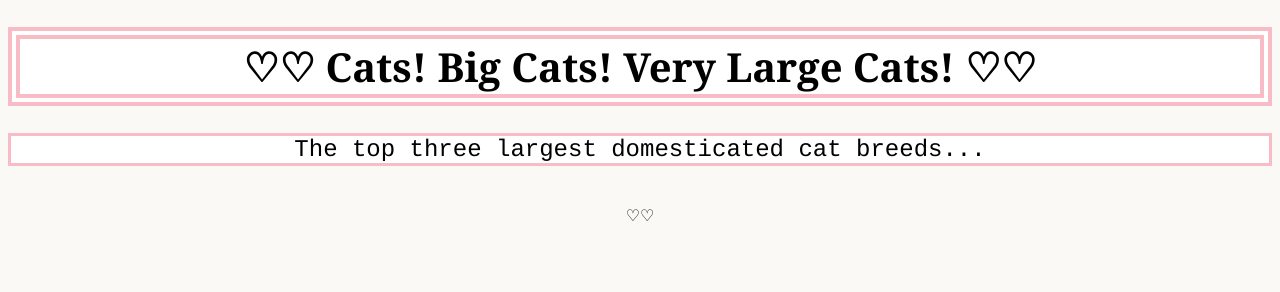
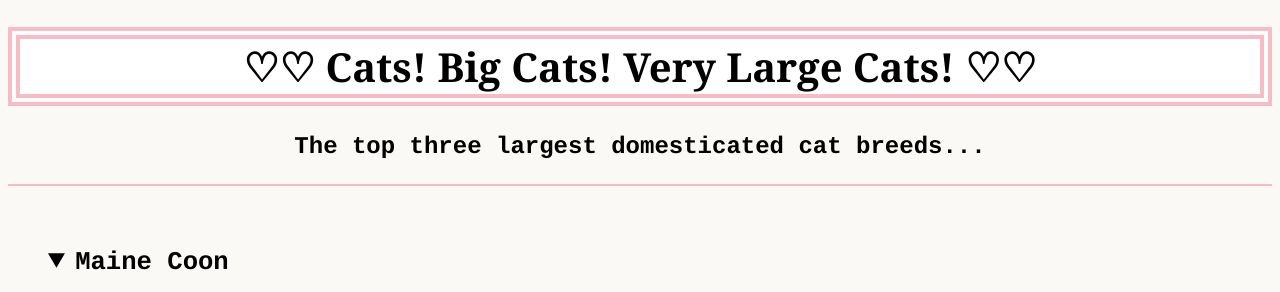
Before and after one commit to MJJung123/AboutCats, a plain HTML site: page index.html in a window 1280 px wide. Shown: the top 292 px of the page. Drawn offline with Linux system fonts and the light colour scheme.

Commit message:
Update index.html

```diff
--- a/index.html
+++ b/index.html
@@ -10,10 +10,10 @@ style="font-family:Georgia;font-size:250%;border:#f7bcc6;; border-width:12px; bo
 ♡♡  Cats! Big Cats! Very Large Cats!  ♡♡
 </h1></b></p>
 <p
-style="font-family:Courier;font-size:150%; background-color:white;border:#f7bcc6; border-width:3px; border-style:solid">
+style="font-family:Courier;font-size:150%;"><b>
 The top three largest domesticated cat breeds...
-</p></center>
-<p style="font-size:250%;"><center>♡♡</center></p>
+</b></center>
+<hr size=2 color=#f7bcc6 oshade>
 <br>
 <br><br>
 
@@ -121,10 +121,14 @@ style="font-size:160%;font-family:courier;text-indent:40px;cursor: pointer;"
 
 
 </details>
+<br><br><br><br><br><br><br><br>
+<hr size=2 color=#f7bcc6 noshade>
+<center>
+<br>
+<p style="font-family:Courier;font-size:100%;">Thats all!</p>
 
 
-
-
+<br><br><br>
 
 </body>
 </html>
```
